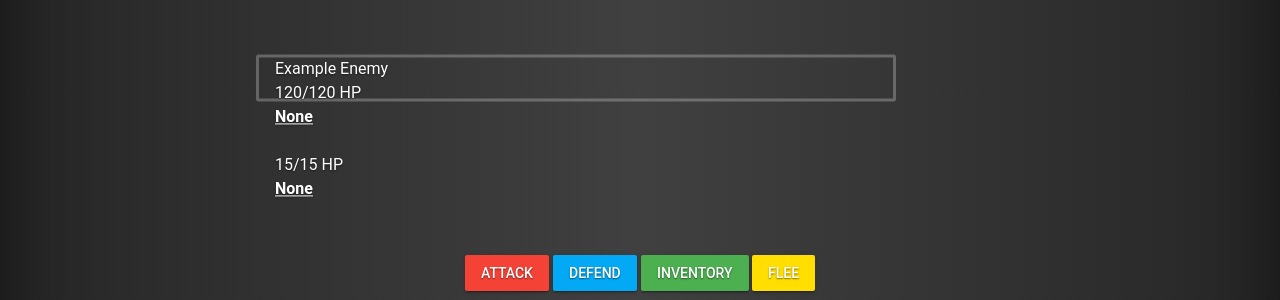
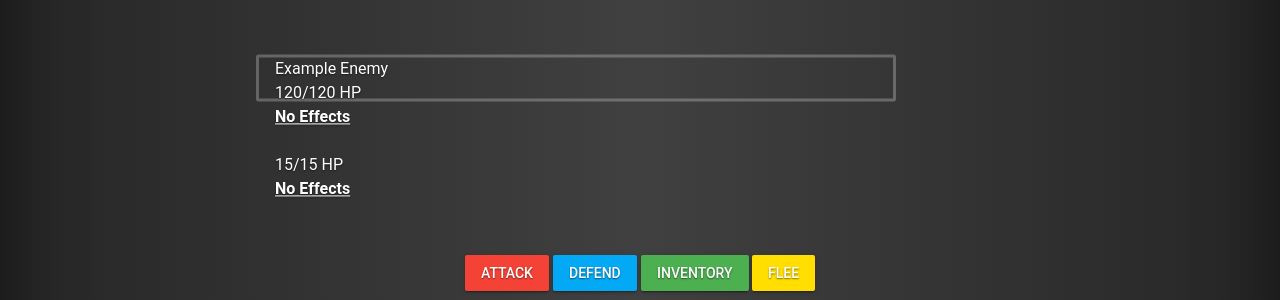
Before and after one commit to Kio-td/loi, a PHP site: page /game/battle.php in a window 1280 px wide. Shown: the part 162-462 px from the top of the page. Run offline with PHP 8.4, Linux system fonts and the light colour scheme; data that the repository does not hold is empty.

Commit message:
Change None to No effects.

```diff
--- a/game/battle.php
+++ b/game/battle.php
@@ -17,7 +17,7 @@ require('../base/head.php');
       <div class="uc healthbox">
         <span id="playername"><?php echo $username; ?></span><br>
         <span id="playerhealth">15</span>/<span id="playerttlhealth">15</span> HP<br>
-        <span id="playereffects"><b><u>None</u></b></span>
+        <span id="playereffects"><b><u>No Effects</u></b></span>
       </div>
     </div>
     <div class="">
@@ -61,7 +61,7 @@ enemy.effects = json.parse("[]");
 $('#mobname').text(enemy.name);
 $('#mobhealth').text(enemy.health);
 $('#mobttlhealth').text(enemy.total);
-$('#mobeffects').html("<b><u>None</u></b>");
+$('#mobeffects').html("<b><u>No Effects</u></b>");
 
 $('.trip').hide();
 $('.proc').hide();
```
